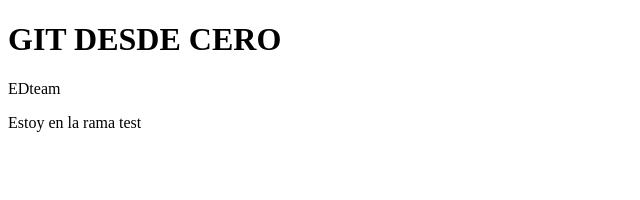
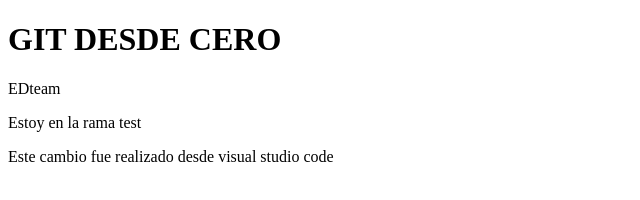
Before and after one commit to bryanseros/practicando-git, a plain HTML site: page index.html in a window 1280 px wide. Shown: the whole page, without its empty margins (0-640 px from the left). Drawn offline with Linux system fonts and the light colour scheme.

Commit message:
Primer commit desde VSCode

```diff
--- a/index.html
+++ b/index.html
@@ -3,8 +3,7 @@
 <head>
     <meta charset="UTF-8">
     <meta http-equiv="X-UA-Compatible" content="IE=edge">
-    <meta name="viewport" content="width=device-width, initial-scale=1.0">
-    <title>Practicando con GIT</title>
+    <title>Practicando con GIT desde VS Code</title>
 </head>
 <body>
     <h1>GIT DESDE CERO</h1>
@@ -12,5 +11,8 @@
     <section>
         <p>Estoy en la rama test</p>
     </section>
+    <div>
+        <p>Este cambio fue realizado desde visual studio code</p>
+    </div>
 </body>
 </html>
```
Also changed, not shown: 1 other file.
